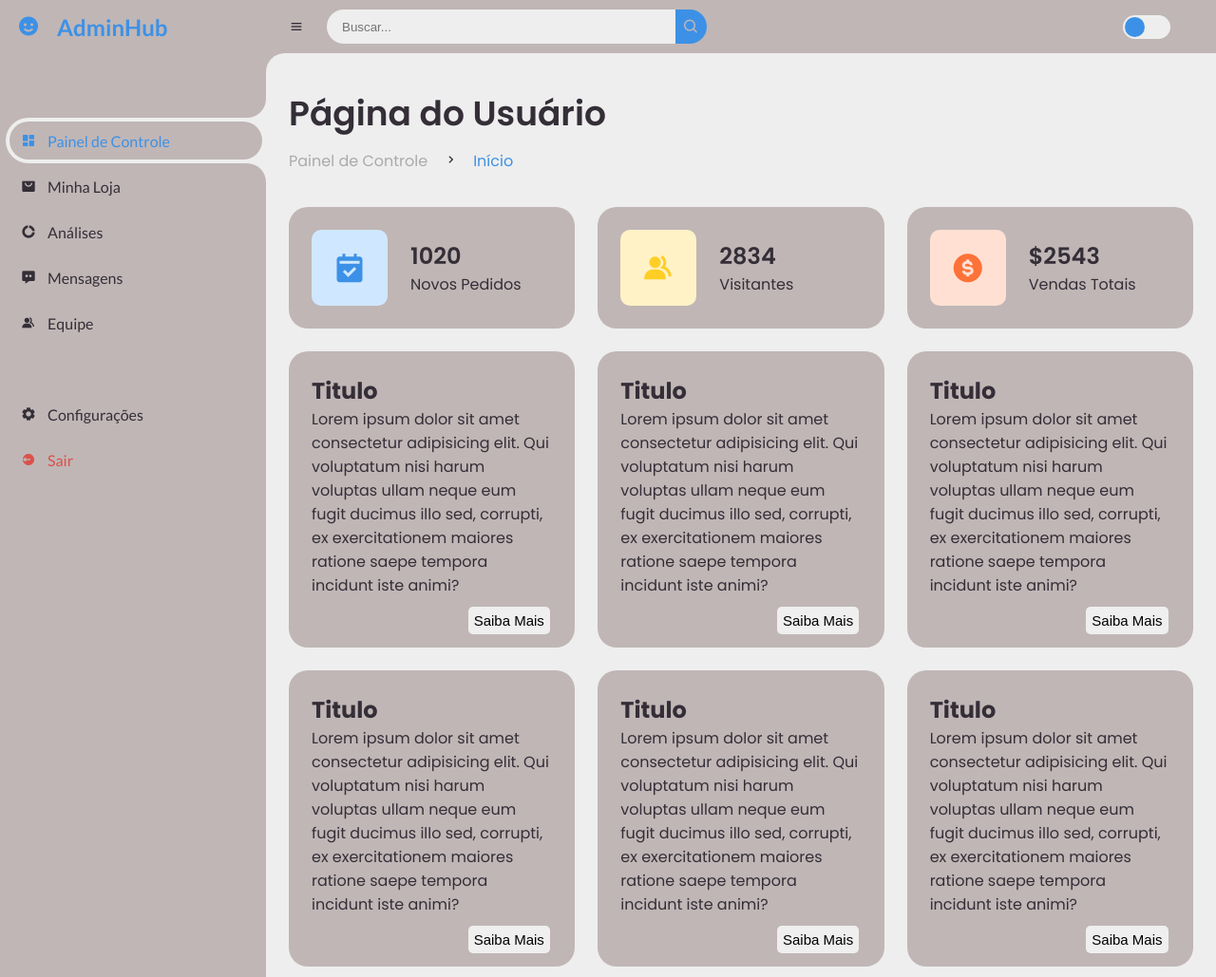
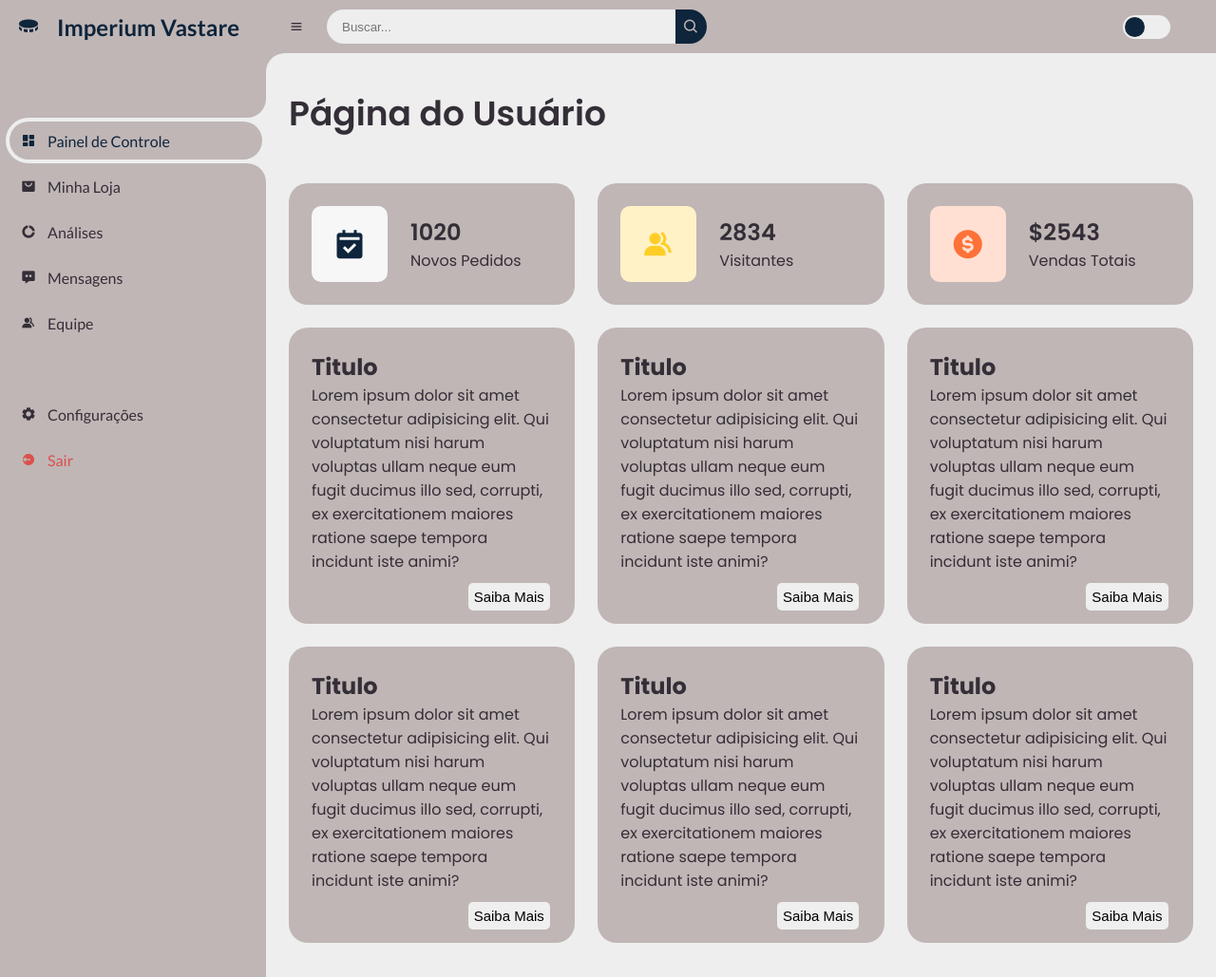
Before and after one commit to fernandohumberto/Imperium_Vastare-, a PHP site: page / in a window 1280 px wide. Shown: the whole page at 95% size. Run offline with PHP 8.4, Linux system fonts and the light colour scheme.

Commit message:
Atualização das cores Parte 1

```diff
--- a/Tela_Inicial/index.html
+++ b/Tela_Inicial/index.html
@@ -19,8 +19,8 @@
 	<!-- BARRA LATERAL -->
 	<section id="sidebar">
 		<a href="#" class="brand">
-			<i class='bx bxs-smile'></i>
-			<span class="text">AdminHub</span>
+			<i class='bx bxs-coin'></i>
+			<span class="text">Imperium Vastare</span>
 		</a>
 		<ul class="side-menu top">
 			<li class="active">
@@ -101,7 +101,7 @@
 			<div class="head-title">
 				<div class="left">
 					<h1>Página do Usuário</h1>
-					<ul class="breadcrumb">
+				<!-- 	<ul class="breadcrumb">
 						<li>
 							<a href="#">Painel de Controle</a>
 						</li>
@@ -109,7 +109,7 @@
 						<li>
 							<a class="active" href="#">Início</a>
 						</li>
-					</ul>
+					</ul> -->
 				</div>
 			</div>
 
--- a/Tela_Inicial/style.css
+++ b/Tela_Inicial/style.css
@@ -18,17 +18,20 @@ li {
 	--poppins: 'Poppins', sans-serif;
 	--lato: 'Lato', sans-serif;
 	--light: #c0b6b6;
-	--blue: #3C91E6;
-	--light-blue: #CFE8FF;
+	--blue: #0e253b;
+	--light-blue: #f7f7f7;
 	--grey: #eee;
-	--dark-grey: #AAAAAA;
-	--dark: #342E37;
+
 	--red: #DB504A;
 	--yellow: #FFCE26;
 	--light-yellow: #FFF2C6;
 	--orange: #FD7238;
 	--light-orange: #FFE0D3;
 
+
+	/* Cores dark */
+	--dark-grey: #AAAAAA;
+	--dark: #342E37;
 }
 
 html {
@@ -45,10 +48,6 @@ body {
 	background: var(--grey);
 	overflow-x: hidden;
 }
-
-
-
-
 
 /* SIDEBAR */
 #sidebar {
@@ -67,10 +66,15 @@ body {
 
 #sidebar::--webkit-scrollbar {
 	display: none;
+	overflow: hidden;
+
 }
 
 #sidebar.hide {
 	width: 60px;
+	overflow-x: hidden;
+	overflow-y: hidden;
+
 }
 
 #sidebar .brand {
@@ -87,17 +91,20 @@ body {
 	z-index: 500;
 	padding-bottom: 20px;
 	box-sizing: content-box;
+
 }
 
 #sidebar .brand .bx {
 	min-width: 60px;
 	display: flex;
 	justify-content: center;
+
 }
 
 #sidebar .side-menu {
 	width: 100%;
 	margin-top: 48px;
+
 }
 
 #sidebar .side-menu li {
@@ -106,6 +113,7 @@ body {
 	margin-left: 6px;
 	border-radius: 48px 0 0 48px;
 	padding: 4px;
+
 }
 
 #sidebar .side-menu li.active {
```
